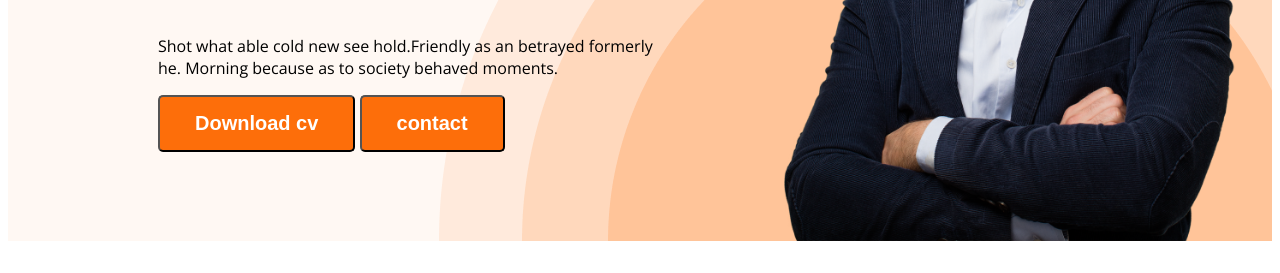
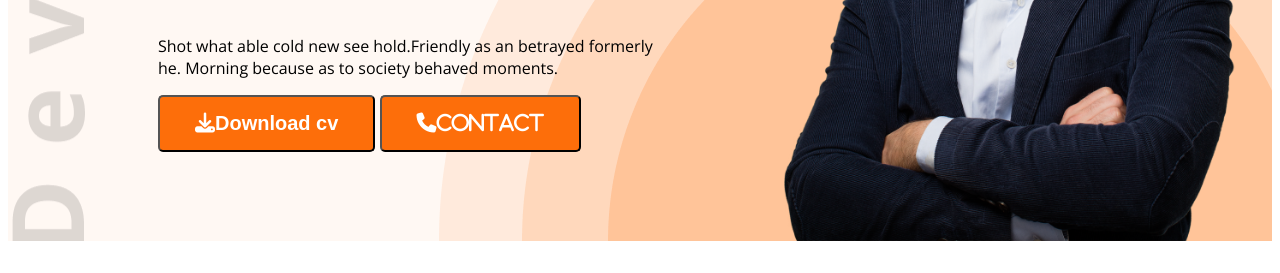
Before and after one commit to Mauyagithub/web-developer-portfolio, a plain HTML site: page index.html in a window 1280 px wide. Shown: the part 527-800 px from the top of the page. Drawn offline with nearby package versions, Linux system fonts and the light colour scheme.

Commit message:
addrd font awosome

```diff
--- a/index.html
+++ b/index.html
@@ -9,6 +9,7 @@
     <link href="https://fonts.googleapis.com/css2?family=Open+Sans:ital,wght@0,300..800;1,300..800&display=swap" rel="stylesheet">
 
     <link rel="stylesheet" href="style/dev.css">
+    <script src="https://kit.fontawesome.com/359790c977.js" crossorigin="anonymous"></script>
 </head>
 <body>
     <header class="header">
@@ -26,8 +27,8 @@
 <h3 class="banner-greeting">Hi, I  am</h3>
 <h1 class="banner-title">Mary Hardy</h1>
 <p>Shot what able cold new see hold.Friendly as an betrayed formerly he. Morning because as to society behaved moments.</p>
-<button class="btn-primary">Download cv</button>
-<button class="btn-primary">contact</button>
+<button class="btn-primary"><i class="fa-solid fa-download"></i>Download cv</button>
+<button class="btn-primary"><i class="fa-solid fa-phone">contact</i></button>
 </div>
 <img class="profile-picture" src="images/hardy.png" alt="">
 </div>
--- a/style/dev.css
+++ b/style/dev.css
@@ -39,9 +39,9 @@
 }
 .header{
     background: #FFF8F3;
-    background-image:url('../images/header_bg.png');
+    background-image:url('../images/header_bg.png'),url('../images/developer.png');
     background-repeat: no-repeat;
-    background-position:bottom right;
+    background-position:bottom right,top left;
 }
 .banner{
     padding: 30px 30px 0px 150px ;
```
